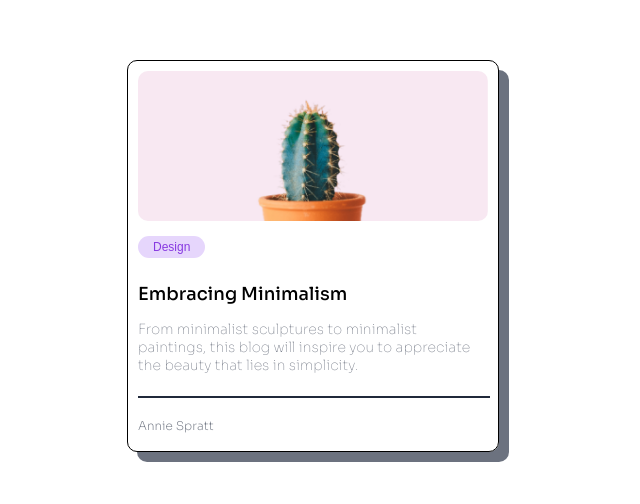
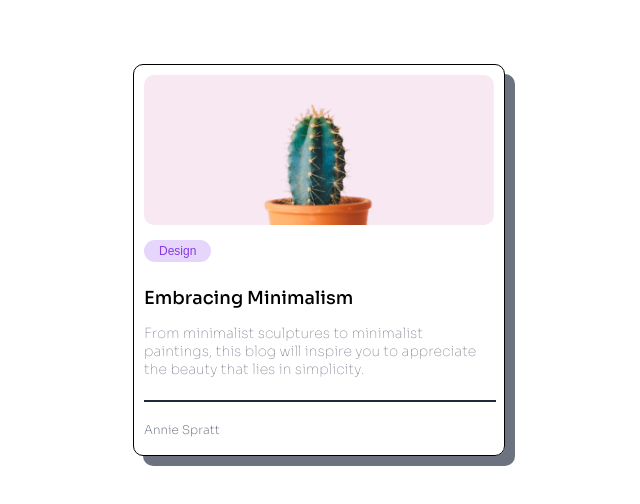
Before and after one commit to ANURAG-PATHAK/minimal-blog-card, a plain HTML site: page index.html in a window 1280 px wide. Shown: the part 148-652 px from the top of the page, without its empty margins (329-969 px from the left). Drawn offline with Linux system fonts and the light colour scheme.

Commit message:
Update body styling in style.css

```diff
--- a/style.css
+++ b/style.css
@@ -2,11 +2,12 @@
 
 body {
     font-family: 'Sora', sans-serif;
-    position: absolute;
-    top: 25%;
-    left: 35%;
-    width: 400px;
-    height: 400px;
+    display: flex;
+    flex-direction: row;
+    justify-content: center;
+    align-items: center;
+    width: 100vw;
+    height: 100vh;
 }
 
 .main__container {
```
